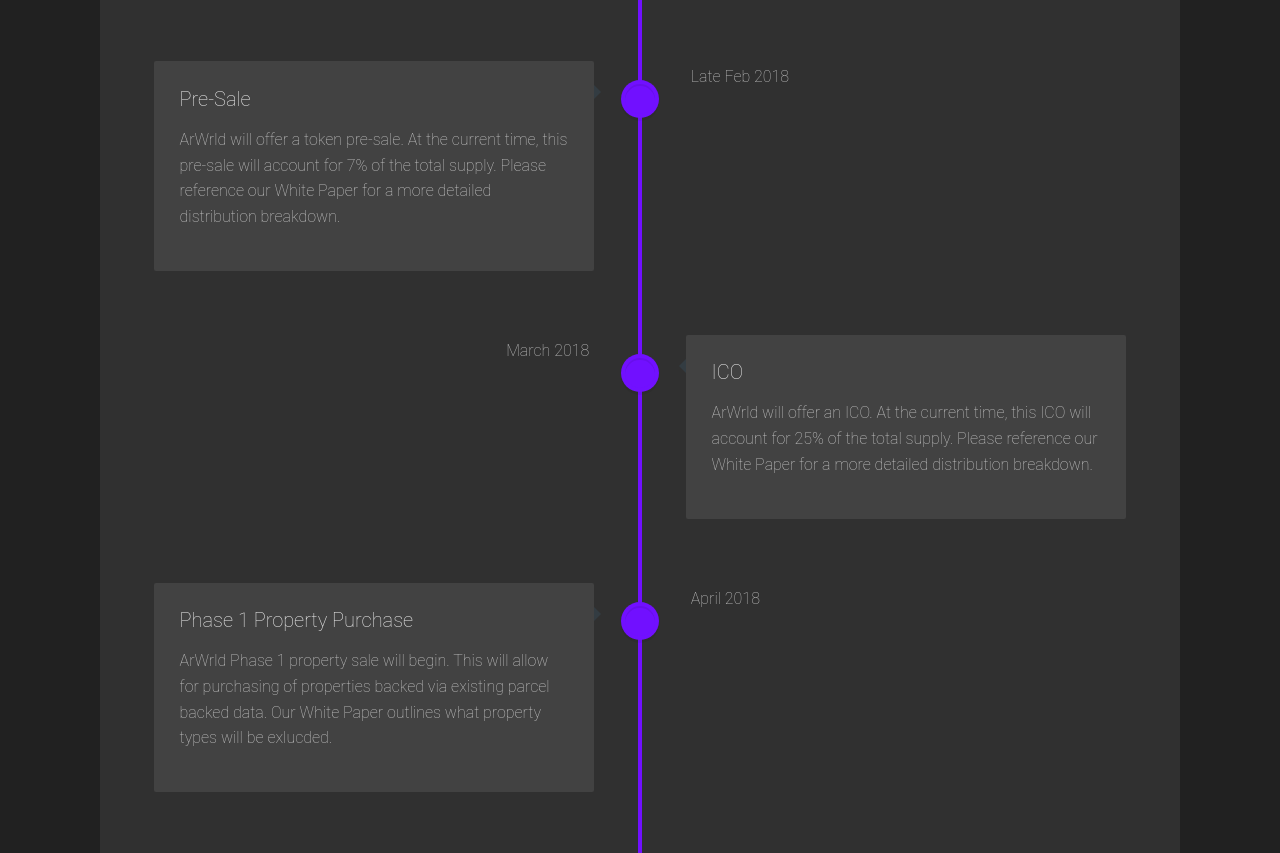
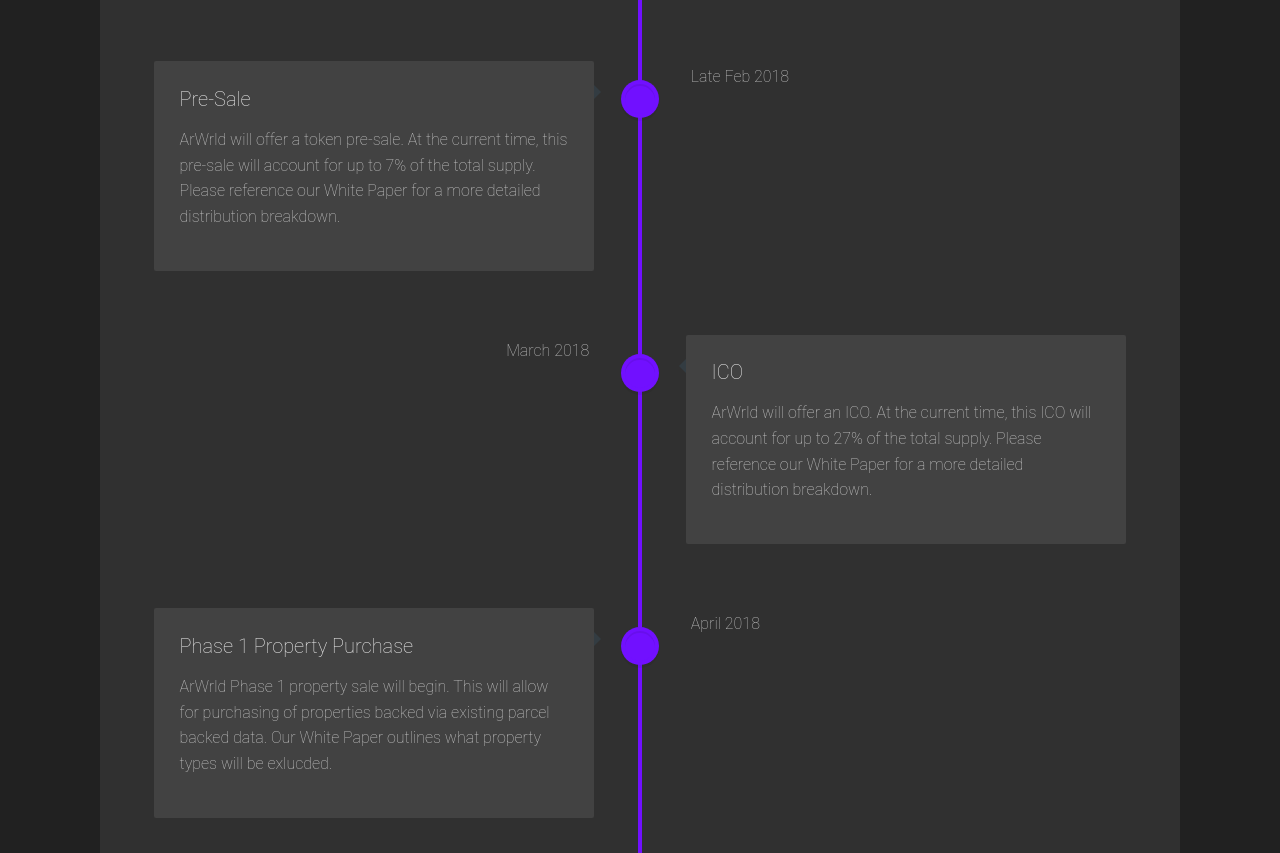
Before and after one commit to ArWrld-Tech/ArWrld.Road-Map, a plain HTML site: page index.html in a window 1280 px wide. Shown: the part 882-1735 px from the top of the page. Drawn offline with nearby package versions, Linux system fonts and the light colour scheme; a web font is replaced by a local one.

Commit message:
update pre-ICO + ICO % to match pending white paper

```diff
--- a/index.html
+++ b/index.html
@@ -78,7 +78,7 @@
             </div>
             <div class="cd-timeline-content">
                <h2>Pre-Sale</h2>
-               <p>ArWrld will offer a token pre-sale. At the current time, this pre-sale will account for 7% of the total supply. Please reference our White Paper for a more detailed distribution breakdown.</p>
+               <p>ArWrld will offer a token pre-sale. At the current time, this pre-sale will account for up to 7% of the total supply. Please reference our White Paper for a more detailed distribution breakdown.</p>
                <span class="cd-date">Late Feb 2018</span>
             </div>
          </div>
@@ -88,7 +88,7 @@
             </div>
             <div class="cd-timeline-content">
                <h2>ICO</h2>
-               <p>ArWrld will offer an ICO. At the current time, this ICO will account for 25% of the total supply. Please reference our White Paper for a more detailed distribution breakdown.</p>
+               <p>ArWrld will offer an ICO. At the current time, this ICO will account for up to 27% of the total supply. Please reference our White Paper for a more detailed distribution breakdown.</p>
                <span class="cd-date">March 2018</span>
             </div>
          </div>
```
